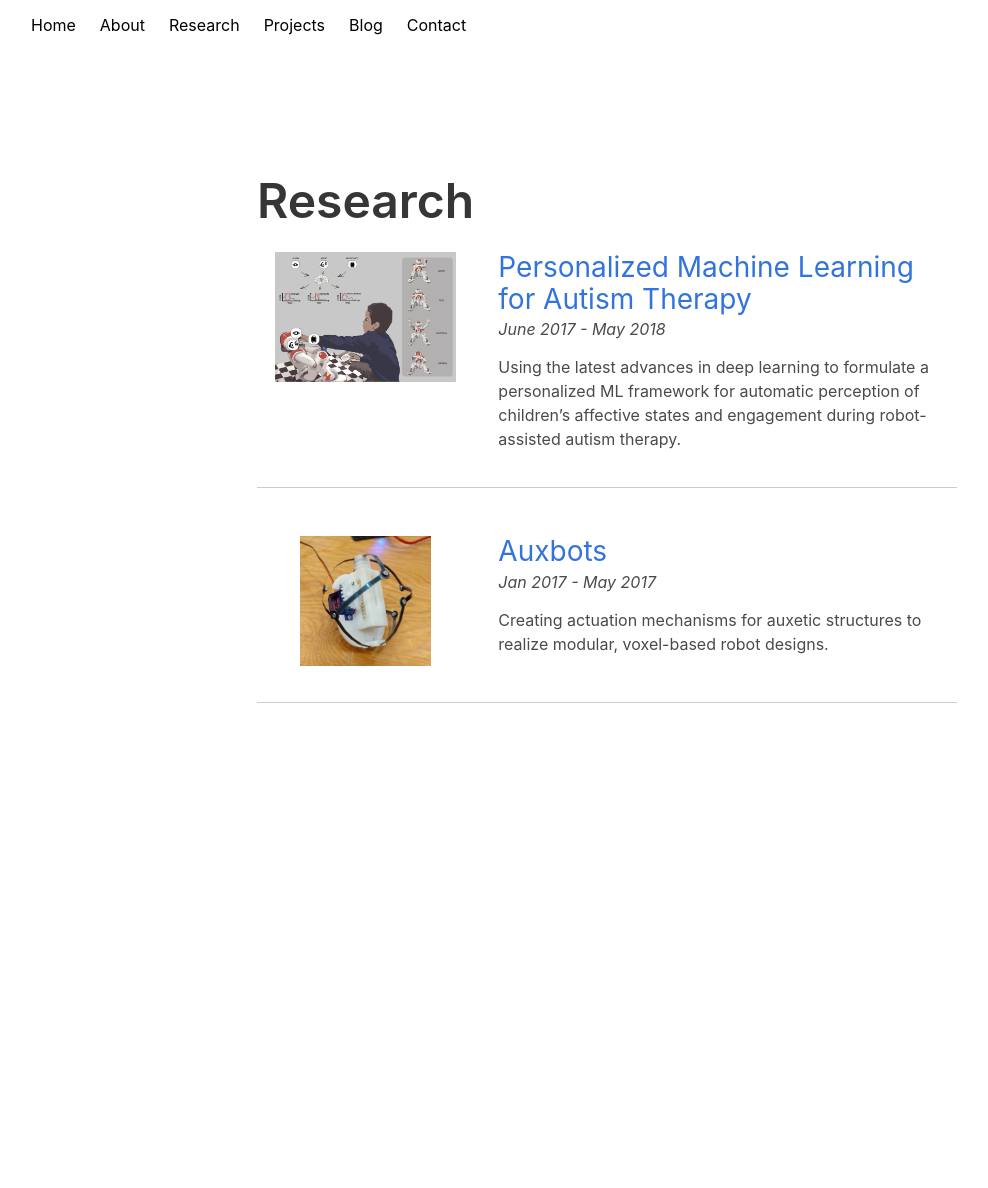
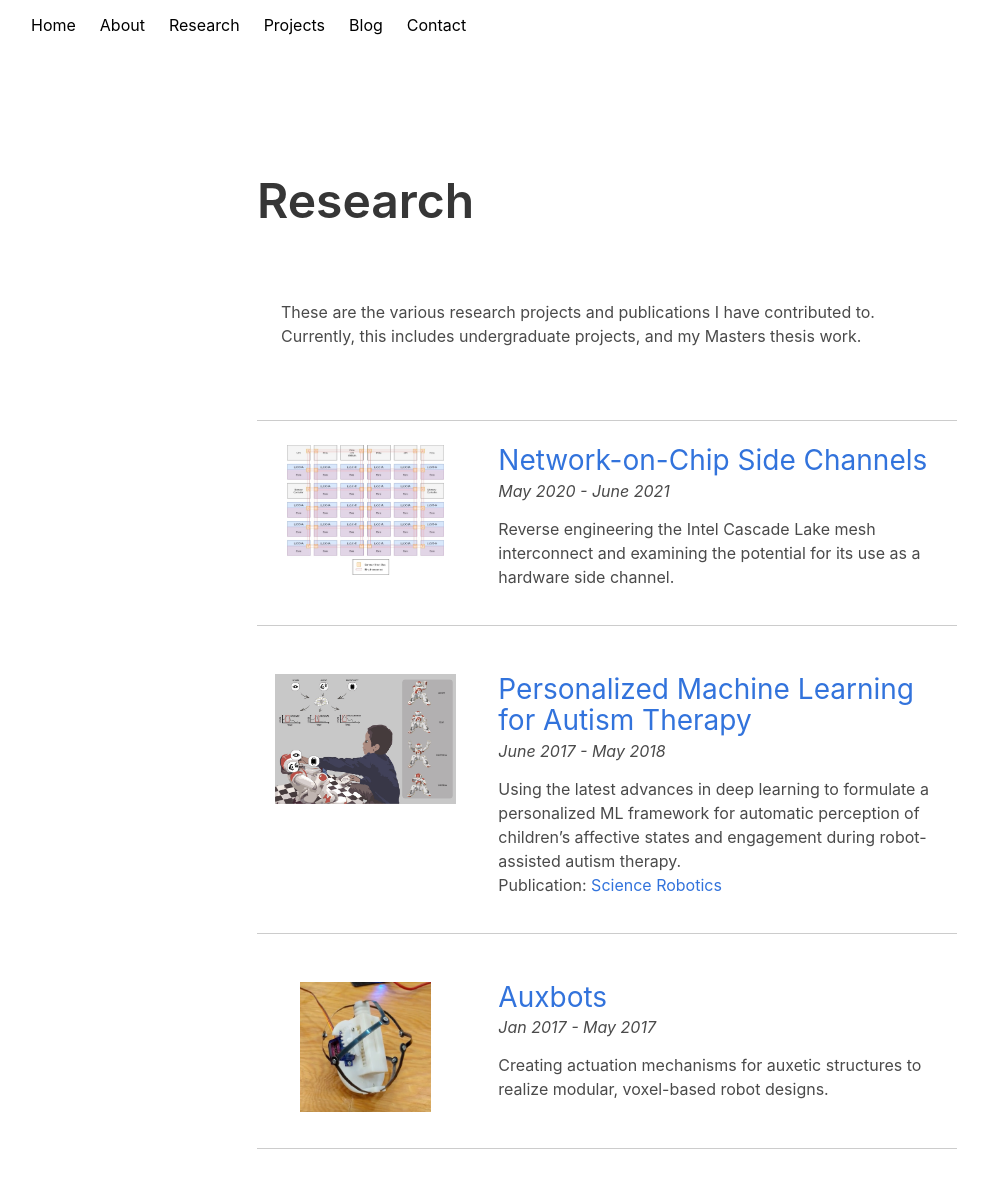
Before and after one commit to milesdai/milesdai.github.io, a Jekyll site: the page built from research.html, in a window 1280 px wide and 1317 px high. Shown: the top 1188 px of the window, without its empty margins (33-1021 px from the left). Built offline with Jekyll 4.4.1, drawn with Linux system fonts in a browser that asks for light colours; nearby versions of some CDN libraries.

Commit message:
Update research pages

```diff
--- a/research.html
+++ b/research.html
@@ -15,6 +15,12 @@ layout: feed-page
     {% endif %}
 {% endfor %} -->
 
+<div class="section">
+    <p>
+        These are the various research projects and publications I have contributed to. Currently, this includes undergraduate projects, and my Masters thesis work.
+    </p>
+</div>
+    <hr>
 {% for category in site.categories %}
     {% if category[0] == "research" %}
         {% for post in category[1] %}
--- /dev/null
+++ b/research/_posts/2020-06-01-noc-contention.md
@@ -0,0 +1,14 @@
+---
+title: Network-on-Chip Side Channels
+date-range: May 2020 - June 2021
+thumbnail: /assets/img/noc-contention/die-layout.jpg
+excerpt: Reverse engineering the Intel Cascade Lake mesh interconnect and examining the potential for its use as a hardware side channel.
+layout: post
+---
+
+The Intel Cascade Lake mesh interconnect is the subject of my Master's thesis and is currently a work-in-progress. More information will be posted here as the work becomes public.
+
+**Thesis**: *Reverse Engineering the Intel Cascade Lake Mesh Interconnect*
+
+![Intel Cascade Lake die layout](/assets/img/noc-contention/die-layout.jpg)
+*Intel Cascade Lake XCC die layout*
```
Also changed, not shown: research/_posts/2018-06-27-engage-me.md (+1 -1 lines), assets/img/noc-contention/die-layout.jpg (added), 1 other file.
